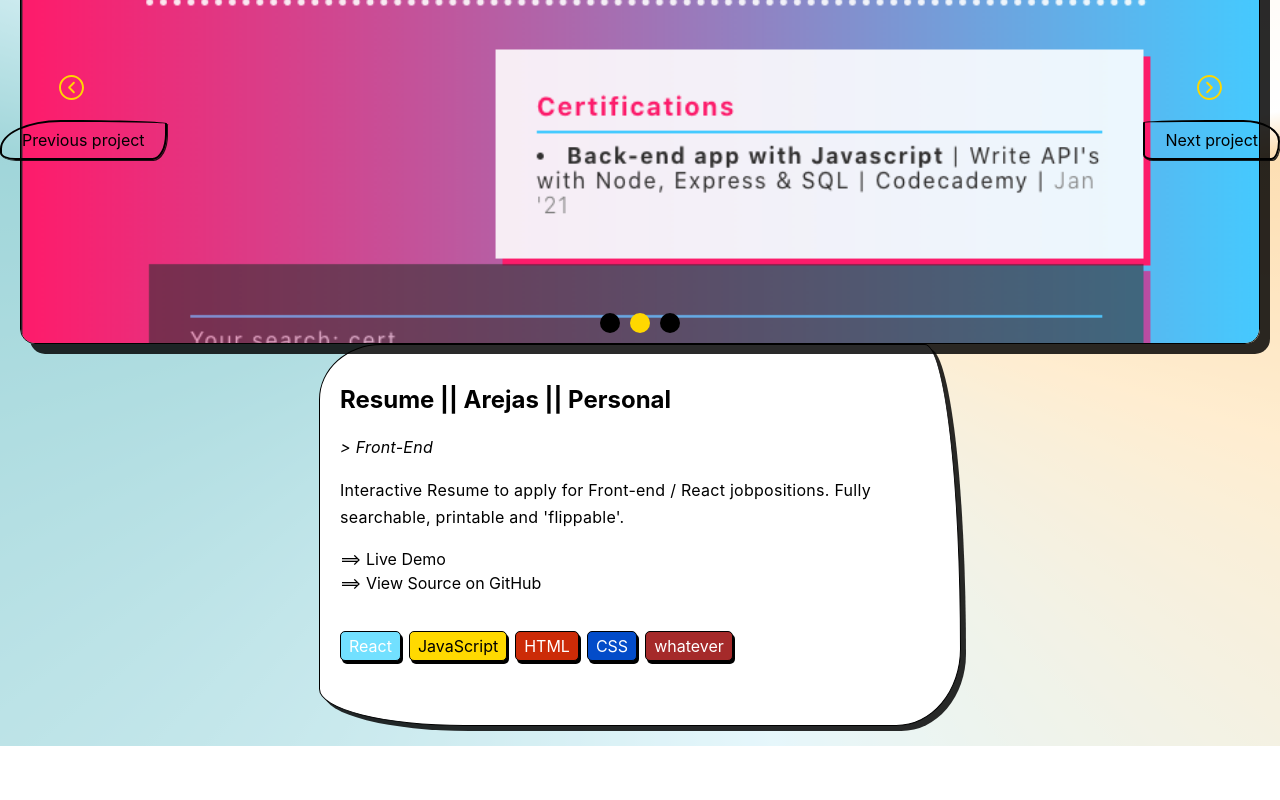
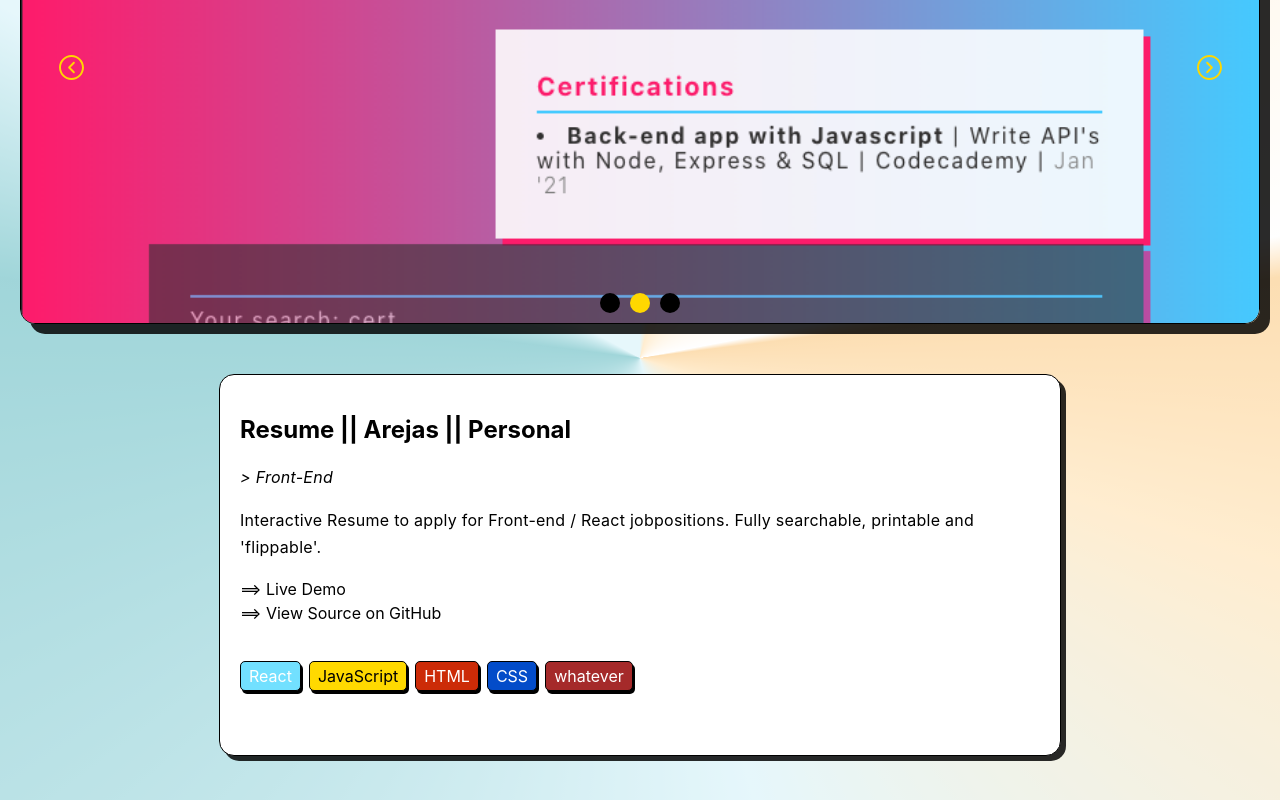
Before and after one commit to arejasverduras/portfolio, a React (Create React App) app: page /projects/1 in a window 1280 px wide. Shown: the part 280-1080 px from the top of the page. Before the commit the page ends 1026 px from the top, so only its background shows below. Built offline with nearby package versions, Linux system fonts and the light colour scheme.

Commit message:
style project description

```diff
--- a/src/App.css
+++ b/src/App.css
@@ -486,8 +486,8 @@ height: 30%;
 }
 
 .projectContainer {
-  padding: 20px;
-  animation: 1s rotateIn;
+  padding: 0px 20px 50px;
+  animation: 1s easeIn;
 }
 
 .projectTitle {
@@ -517,16 +517,17 @@ text-align: left;
 
 .projectContent {
   text-align: left;
-  max-width: 600px;
-  margin: 0 auto;
+  max-width: 800px;
+  margin: 50px auto;
   padding: 20px;
   background-color: white;
   box-shadow: rgba(0, 0, 0, 0.837) 5px 5px;
   border: 1px solid black;
-  border-top-right-radius: 7% 99%;
+  /* border-top-right-radius: 7% 99%;
   border-bottom-left-radius: 28% 12%;
   border-bottom-right-radius: 12.5% 25%;
-  border-top-left-radius: 12% 18%;
+  border-top-left-radius: 12% 18%; */
+  border-radius: 15px;
   overflow: hidden;
 }
 
@@ -548,20 +549,21 @@ text-align: left;
   display: flex;
   max-width: 600px;
   margin: 0 auto 50px;
+  padding-bottom: 50px;
   justify-content: space-between;
 }
 
-@media screen and (min-width: 1194px) {
+/* @media screen and (min-width: 1194px) {
   .projectButtons {
     display: flex;
     position: absolute;
     top: 50%;
     max-width: 1440px;
     width: 100%;
-    margin: 0 auto;
+    margin: 0 auto 0px;
     justify-content: space-between;
   }
-}
+} */
 
 .projectButton {
   border: 2px solid black;
```
